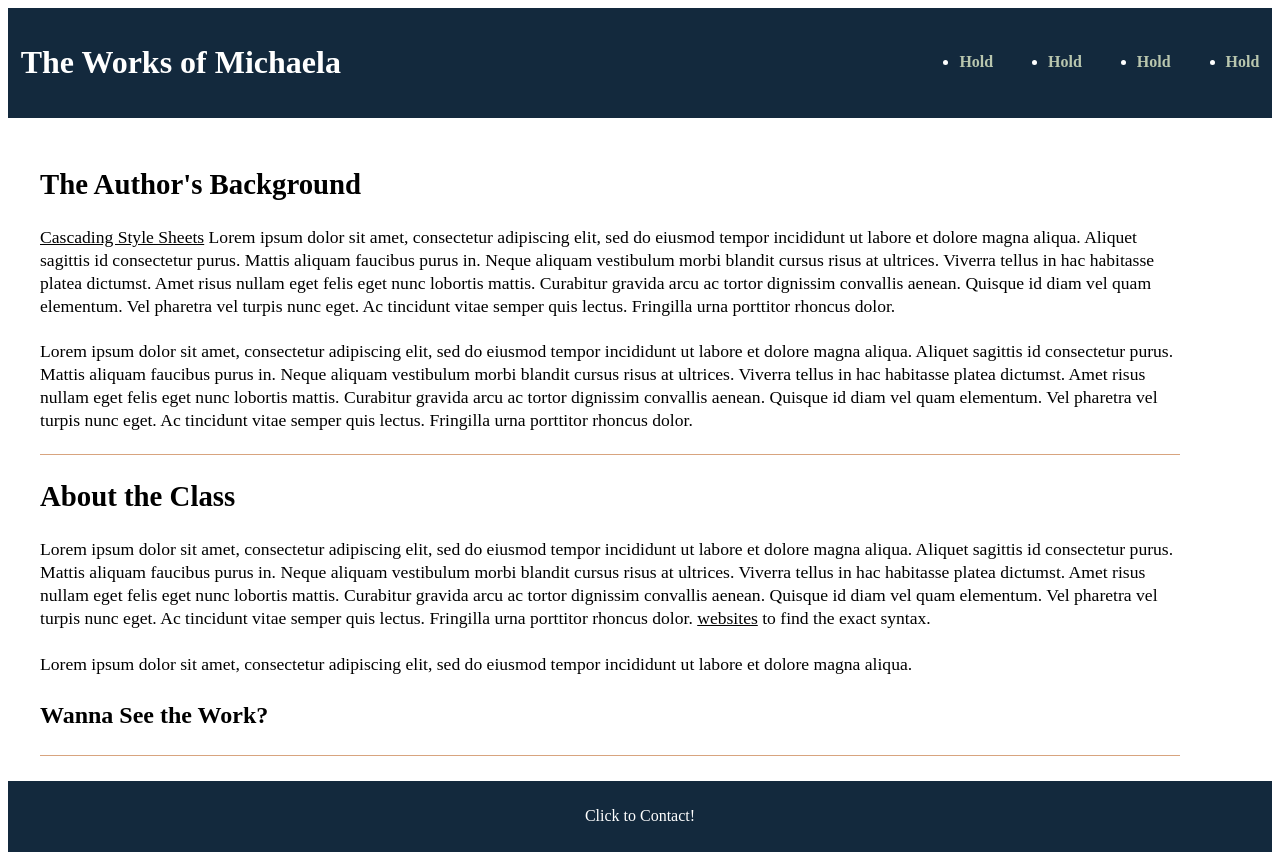
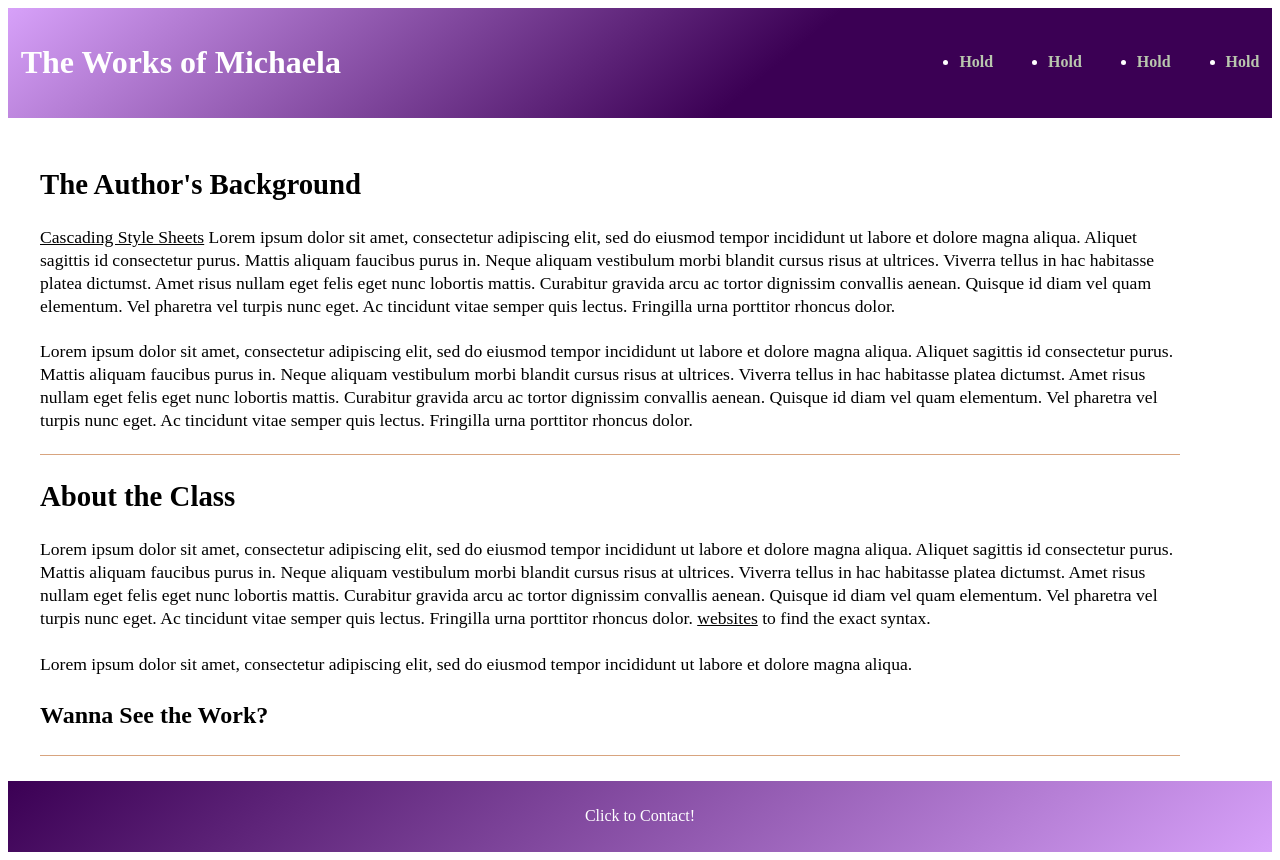
Before and after one commit to MWells012/assignment-2, a plain HTML site: page index.html in a window 1280 px wide. Drawn offline with Linux system fonts and the light colour scheme.

Commit message:
added linear gradient to header and footer

```diff
--- a/style.css
+++ b/style.css
@@ -9,7 +9,8 @@ body {
     justify-content: space-between;
     align-items: center;
     padding: 1%;
-    background-color: #13293d;
+    background-color: #fff;
+    background-image: linear-gradient(140deg, #D7A1F9 0%, #3b0054 60%);
     color: #fff;
   }
 
@@ -35,7 +36,7 @@ body {
   }
 
   nav a:hover {
-    color: #fff;
+    color: rgb(97, 5, 128);
   }
 
   main {
@@ -101,7 +102,8 @@ body {
     display: flex;
     justify-content: center;
     padding: 2%;
-    background-color: #13293d;
+    background-color: #fff;
+    background-image: linear-gradient(140deg, #3b0054 00%, #D7A1F9 100%);
     color: #fff;
   }
 
```
